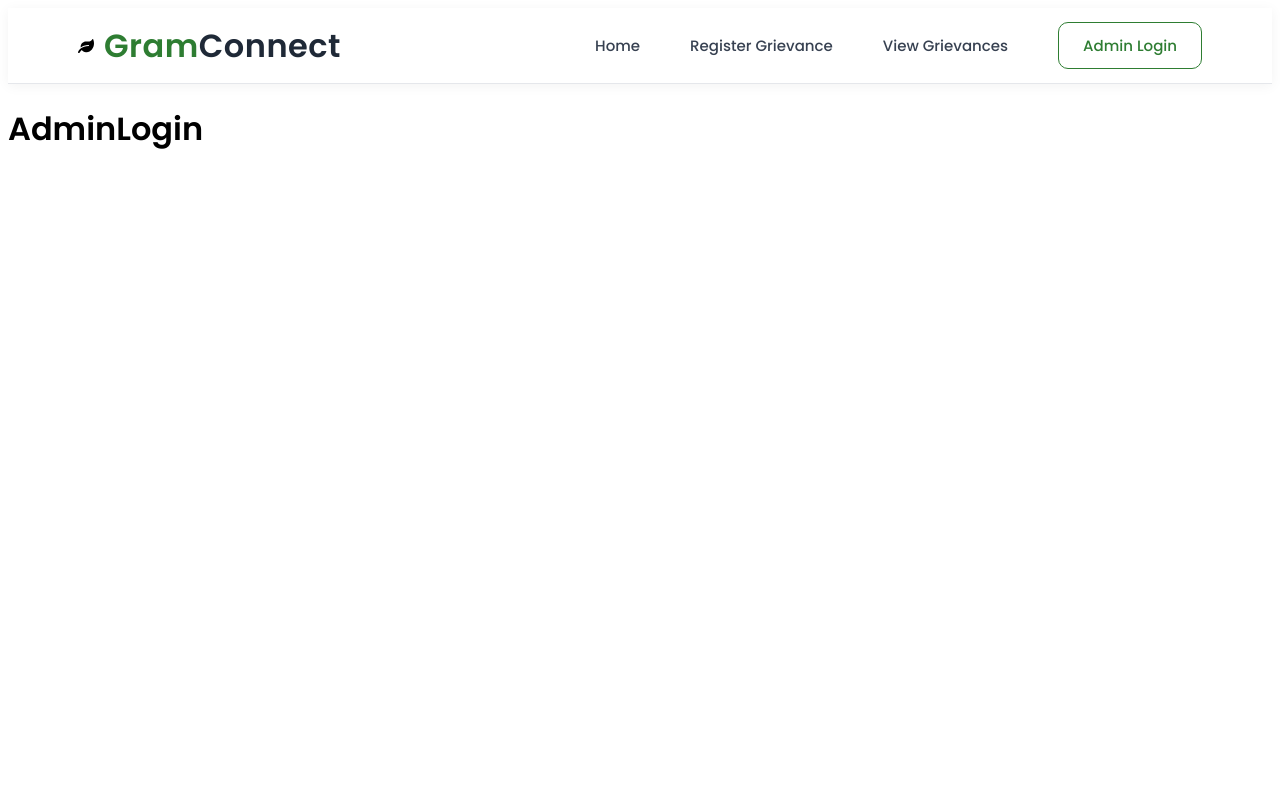
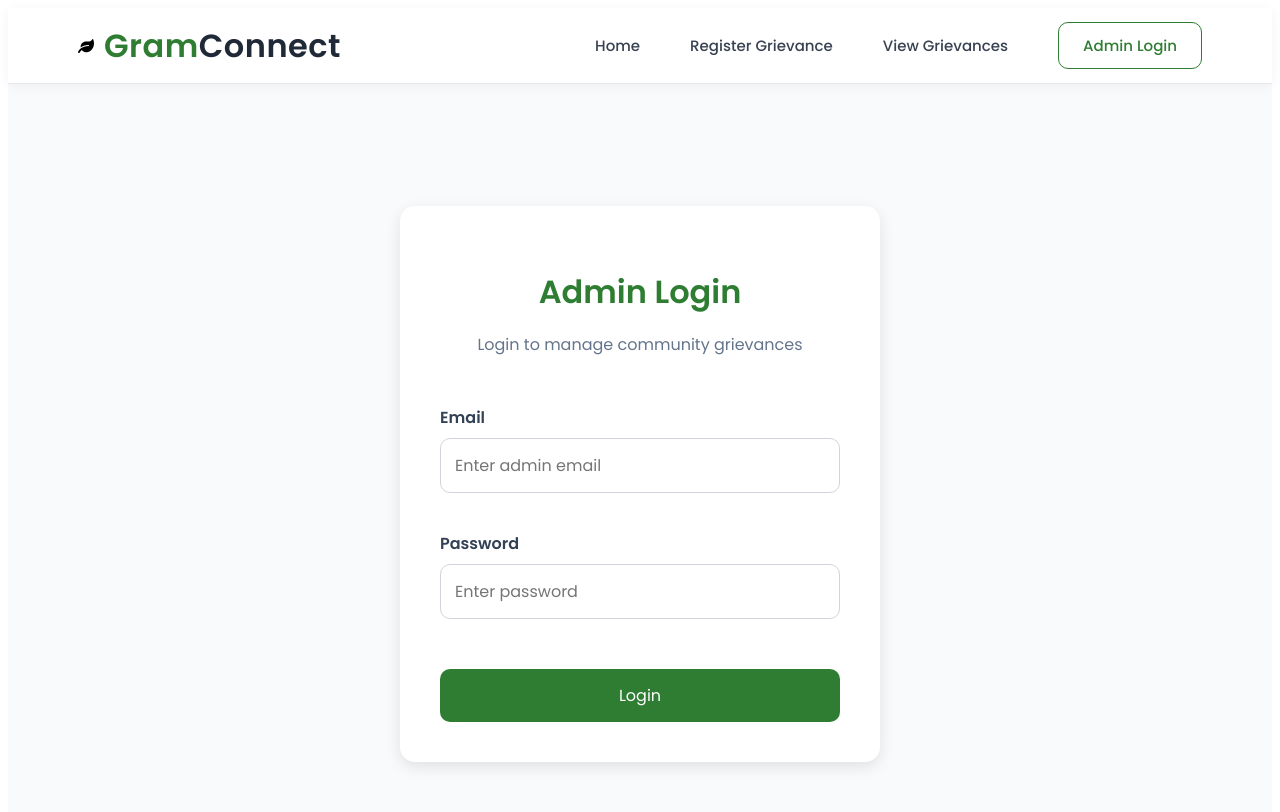
Before and after one commit to nandikaanusha-11/GramConnect, a React (Vite) app in the folder client/: page /admin in a window 1280 px wide. Shown: the top 812 px of the page. Built offline with nearby package versions, Linux system fonts and the light colour scheme.

Commit message:
admin login page was successfully created

```diff
--- /dev/null
+++ b/client/src/pages/AdminLogin.css
@@ -0,0 +1,98 @@
+.admin-login-container{
+
+    min-height:100vh;
+    display:flex;
+    justify-content:center;
+    align-items:center;
+    background:#F8FAFC;
+
+}
+
+
+.admin-login-box{
+
+    width:400px;
+    background:white;
+    padding:40px;
+    border-radius:15px;
+    box-shadow:0 5px 15px rgba(0,0,0,0.1);
+
+}
+
+
+.admin-login-box h1{
+
+    text-align:center;
+    color:#2E7D32;
+    margin-bottom:10px;
+
+}
+
+
+.admin-login-box p{
+
+    text-align:center;
+    color:#64748B;
+    margin-bottom:30px;
+
+}
+
+
+.admin-login-box form{
+
+    display:flex;
+    flex-direction:column;
+}
+
+
+.admin-login-box label{
+
+    margin-bottom:8px;
+    font-weight:600;
+    color:#334155;
+
+}
+
+
+.admin-login-box input{
+
+    padding:14px;
+    margin-bottom:20px;
+
+    border:1px solid #D1D5DB;
+    border-radius:10px;
+
+    font-size:16px;
+    outline:none;
+
+}
+
+
+.admin-login-box input:focus{
+
+    border-color:#2E7D32;
+
+}
+
+
+.admin-login-box button{
+
+    padding:14px;
+
+    background:#2E7D32;
+    color:white;
+
+    border:none;
+    border-radius:10px;
+
+    font-size:16px;
+    cursor:pointer;
+
+}
+
+
+.admin-login-box button:hover{
+
+    background:#256428;
+
+}
--- a/client/src/pages/AdminLogin.jsx
+++ b/client/src/pages/AdminLogin.jsx
@@ -1,5 +1,72 @@
+import React, { useState } from "react";
+import "./AdminLogin.css";
+
 function AdminLogin() {
-    return <h1>AdminLogin</h1>;
+
+    const [email, setEmail] = useState("");
+    const [password, setPassword] = useState("");
+
+
+    const handleSubmit = (e) => {
+        e.preventDefault();
+
+        console.log("Email:", email);
+        console.log("Password:", password);
+
+        // Backend authentication will be connected later
+    };
+
+
+    return (
+
+        <div className="admin-login-container">
+
+            <div className="admin-login-box">
+
+                <h1>Admin Login</h1>
+
+                <p>
+                    Login to manage community grievances
+                </p>
+
+
+                <form onSubmit={handleSubmit}>
+
+
+                    <label>Email</label>
+
+                    <input
+                        type="email"
+                        placeholder="Enter admin email"
+                        value={email}
+                        onChange={(e)=>setEmail(e.target.value)}
+                        required
+                    />
+
+
+                    <label>Password</label>
+
+                    <input
+                        type="password"
+                        placeholder="Enter password"
+                        value={password}
+                        onChange={(e)=>setPassword(e.target.value)}
+                        required
+                    />
+
+
+                    <button type="submit">
+                        Login
+                    </button>
+
+
+                </form>
+
+            </div>
+
+        </div>
+
+    );
 }
 
 export default AdminLogin;
```
